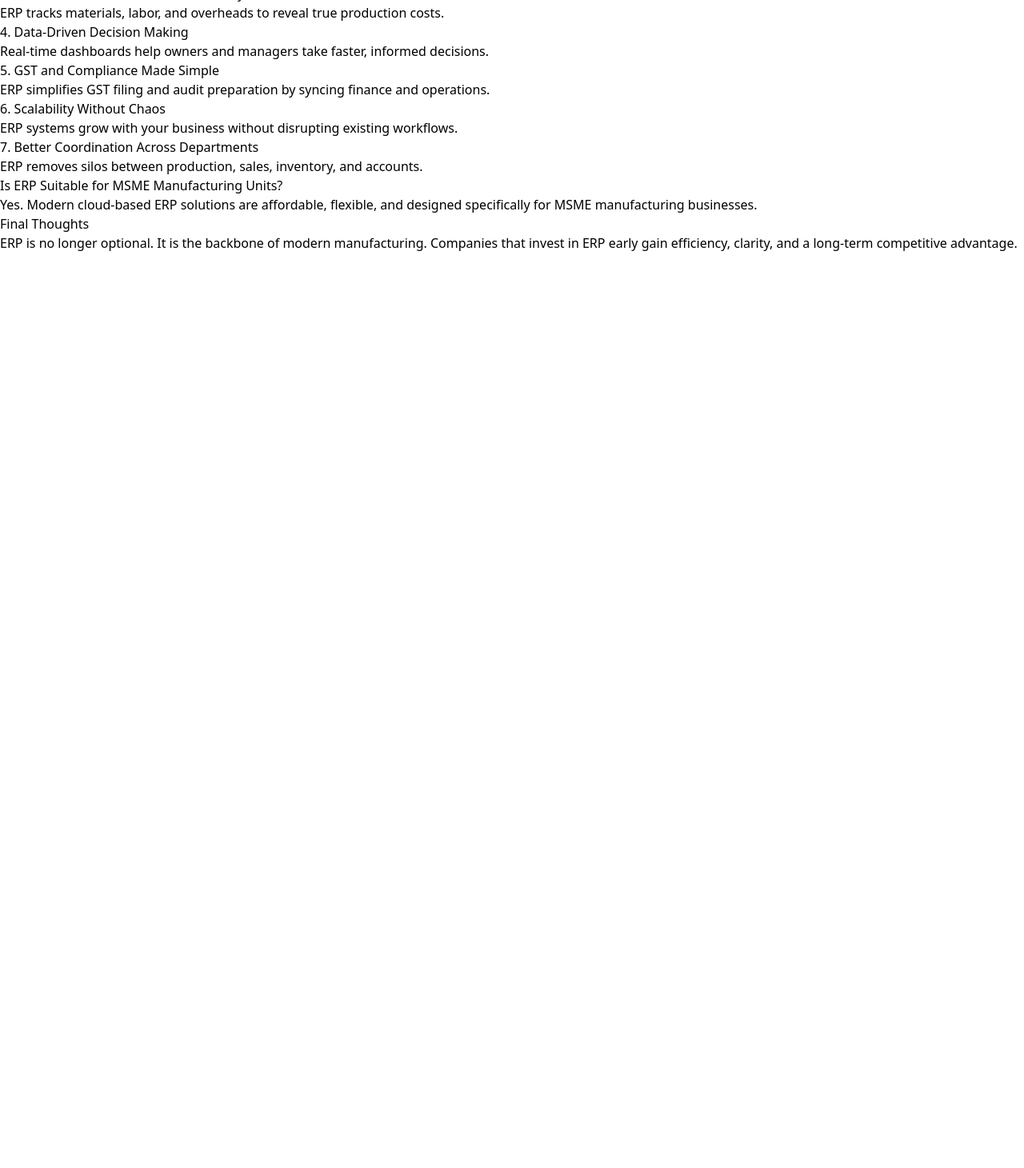
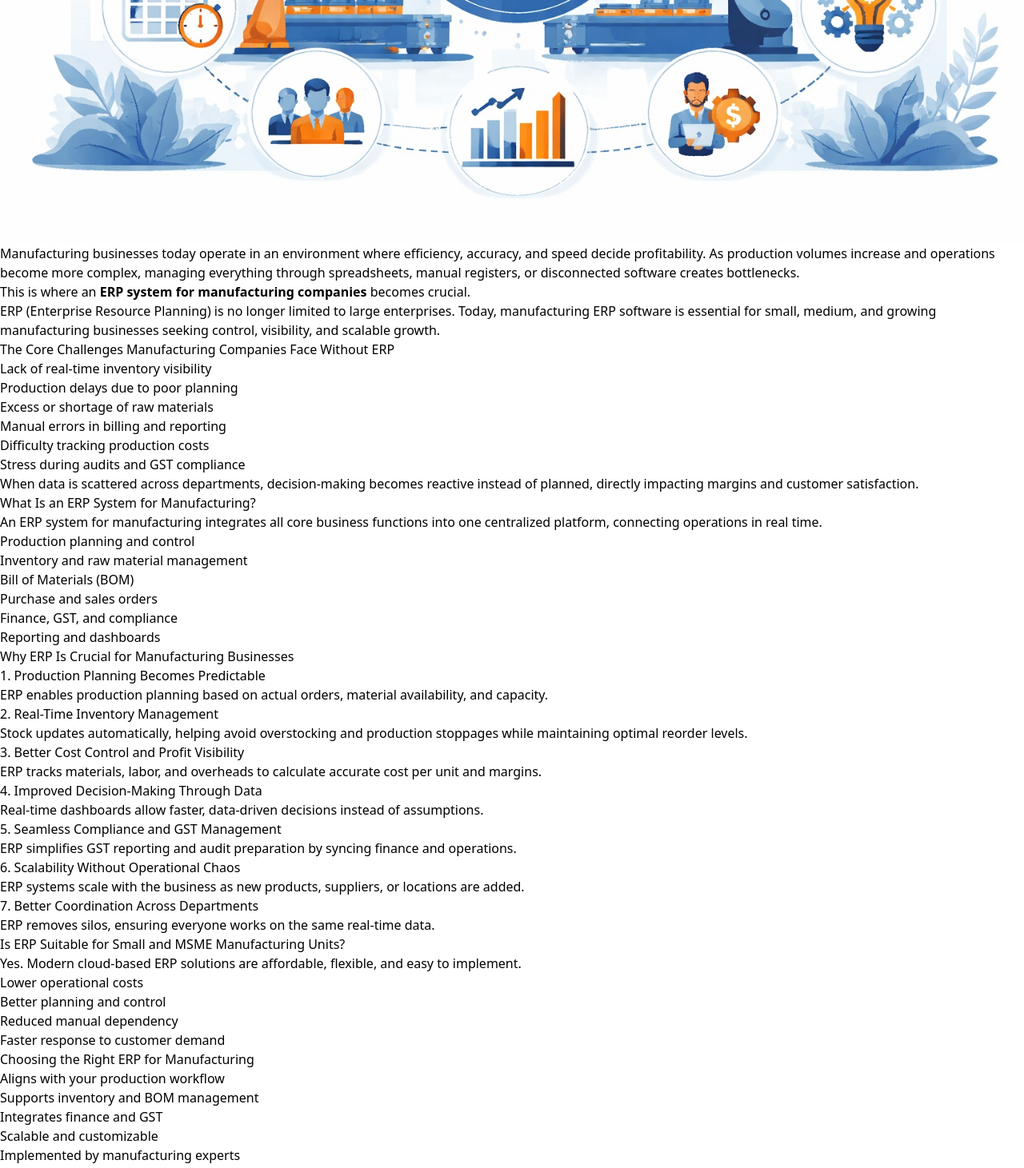
Before and after one commit to softgearwithus/Softgear-tech, a React (Vite) app: page /blogs/why-erp-is-crucial-for-manufacturing-companies in a window 1280 px wide. Shown: the part 620-2081 px from the top of the page at 80% size. Before the commit the page ends 936 px from the top, so only its background shows below. Built offline with nearby package versions, Linux system fonts and the light colour scheme.

Commit message:
add blogs

```diff
--- a/src/pages/Blogs/WhyERPManufacturing.jsx
+++ b/src/pages/Blogs/WhyERPManufacturing.jsx
@@ -1,43 +1,58 @@
 import React from "react";
-
+import image from "../../assets/erp-manufacturing.jpeg";
+import { Link } from "react-router-dom";
 export default function WhyERPManufacturing() {
-  return (
-    <main className="bg-gray-50 py-10">
-      {/* SEO: FAQ Schema */}
-      <script type="application/ld+json">
-        {`
-        {
+  const faqSchema = {
     "@context": "https://schema.org",
     "@type": "FAQPage",
-          "mainEntity": [
+    mainEntity: [
       {
         "@type": "Question",
-              "name": "Why is ERP crucial for manufacturing companies?",
-              "acceptedAnswer": {
+        name: "Why is ERP crucial for manufacturing companies?",
+        acceptedAnswer: {
           "@type": "Answer",
-                "text": "ERP integrates production, inventory, sales, and finance into one system, improving efficiency, cost control, and visibility."
-              }
+          text: "ERP integrates production, inventory, sales, and finance into one system, improving efficiency, visibility, and cost control.",
+        },
       },
       {
         "@type": "Question",
-              "name": "Is ERP suitable for small and MSME manufacturing units?",
-              "acceptedAnswer": {
+        name: "How does ERP help manufacturing businesses improve efficiency?",
+        acceptedAnswer: {
           "@type": "Answer",
-                "text": "Yes, cloud-based ERP solutions are affordable, scalable, and ideal for MSME manufacturing businesses."
-              }
+          text: "ERP automates production planning, tracks inventory in real time, reduces manual errors, and improves coordination across departments.",
+        },
       },
       {
         "@type": "Question",
-              "name": "What modules does a manufacturing ERP include?",
-              "acceptedAnswer": {
+        name: "Is ERP suitable for small and MSME manufacturing units?",
+        acceptedAnswer: {
           "@type": "Answer",
-                "text": "Manufacturing ERP includes production planning, inventory management, BOM, finance, GST, sales, and reporting dashboards."
-              }
-            }
-          ]
-        }
-        `}
-      </script>
+          text: "Yes, modern cloud-based ERP systems are cost-effective, scalable, and ideal for MSME manufacturing units.",
+        },
+      },
+      {
+        "@type": "Question",
+        name: "What are the key modules of an ERP system for manufacturing?",
+        acceptedAnswer: {
+          "@type": "Answer",
+          text: "Production planning, inventory management, BOM, purchase and sales, finance, GST, and reporting dashboards.",
+        },
+      },
+      {
+        "@type": "Question",
+        name: "What problems do manufacturers face without ERP?",
+        acceptedAnswer: {
+          "@type": "Answer",
+          text: "Manufacturers face inventory issues, production delays, cost visibility problems, manual errors, and scaling difficulties.",
+        },
+      },
+    ],
+  };
+
+  return (
+    <main className="bg-gray-50 py-10">
+      {/* SEO FAQ Schema */}
+      <script type="application/ld+json">{JSON.stringify(faqSchema)}</script>
 
       <article className="max-w-5xl mx-auto bg-white rounded-2xl shadow-md px-6 md:px-10 py-10">
         {/* Header */}
@@ -50,14 +65,31 @@ export default function WhyERPManufacturing() {
           </p>
         </header>
 
+        <Link
+          to="/intouch"
+          className="inline-flex items-center justify-center mt-8 px-6 py-3 rounded-xl bg-blue-600 text-white font-semibold text-base shadow-md transition-all duration-300 hover:bg-blue-700 hover:shadow-lg focus:outline-none focus:ring-2 focus:ring-blue-400"
+        >
+          Contact Us
+        </Link>
+
+        {/* Hero Image */}
+        <div className="mb-8">
+          <img
+            src={image}
+            alt="ERP system for manufacturing companies"
+            className="w-full rounded-xl object-cover"
+            loading="lazy"
+          />
+        </div>
+
         {/* Intro */}
         <section className="space-y-4 text-gray-700">
           <p>
             Manufacturing businesses today operate in an environment where
             efficiency, accuracy, and speed decide profitability. As production
             volumes increase and operations become more complex, managing
-            everything through spreadsheets or disconnected software creates
-            bottlenecks.
+            everything through spreadsheets, manual registers, or disconnected
+            software creates bottlenecks.
           </p>
           <p>
             This is where an{" "}
@@ -65,6 +97,12 @@ export default function WhyERPManufacturing() {
               ERP system for manufacturing companies
             </strong>{" "}
             becomes crucial.
+          </p>
+          <p>
+            ERP (Enterprise Resource Planning) is no longer limited to large
+            enterprises. Today, manufacturing ERP software is essential for
+            small, medium, and growing manufacturing businesses seeking control,
+            visibility, and scalable growth.
           </p>
         </section>
 
@@ -79,8 +117,13 @@ export default function WhyERPManufacturing() {
             <li>Excess or shortage of raw materials</li>
             <li>Manual errors in billing and reporting</li>
             <li>Difficulty tracking production costs</li>
-            <li>GST compliance and audit pressure</li>
+            <li>Stress during audits and GST compliance</li>
           </ul>
+          <p className="mt-4 text-gray-700">
+            When data is scattered across departments, decision-making becomes
+            reactive instead of planned, directly impacting margins and customer
+            satisfaction.
+          </p>
         </section>
 
         {/* What is ERP */}
@@ -89,8 +132,9 @@ export default function WhyERPManufacturing() {
             What Is an ERP System for Manufacturing?
           </h2>
           <p className="text-gray-700 mb-4">
-            An ERP system integrates all core manufacturing operations into a
-            single centralized platform, creating a single source of truth.
+            An ERP system for manufacturing integrates all core business
+            functions into one centralized platform, connecting operations in
+            real time.
           </p>
           <ul className="list-disc pl-6 space-y-2 text-gray-700">
             <li>Production planning and control</li>
@@ -98,7 +142,7 @@ export default function WhyERPManufacturing() {
             <li>Bill of Materials (BOM)</li>
             <li>Purchase and sales orders</li>
             <li>Finance, GST, and compliance</li>
-            <li>Reports and dashboards</li>
+            <li>Reporting and dashboards</li>
           </ul>
         </section>
 
@@ -110,72 +154,72 @@ export default function WhyERPManufacturing() {
 
           <div className="space-y-6 text-gray-700">
             <div>
-              <h3 className="text-lg font-semibold text-gray-900">
+              <h3 className="font-semibold text-gray-900">
                 1. Production Planning Becomes Predictable
               </h3>
               <p>
-                ERP helps manufacturers plan production based on real demand,
-                machine capacity, and material availability.
+                ERP enables production planning based on actual orders, material
+                availability, and capacity.
               </p>
             </div>
 
             <div>
-              <h3 className="text-lg font-semibold text-gray-900">
+              <h3 className="font-semibold text-gray-900">
                 2. Real-Time Inventory Management
               </h3>
               <p>
-                Inventory updates automatically, preventing overstocking and
-                production stoppages.
+                Stock updates automatically, helping avoid overstocking and
+                production stoppages while maintaining optimal reorder levels.
               </p>
             </div>
 
             <div>
-              <h3 className="text-lg font-semibold text-gray-900">
+              <h3 className="font-semibold text-gray-900">
                 3. Better Cost Control and Profit Visibility
               </h3>
               <p>
-                ERP tracks materials, labor, and overheads to reveal true
-                production costs.
+                ERP tracks materials, labor, and overheads to calculate accurate
+                cost per unit and margins.
               </p>
             </div>
 
             <div>
-              <h3 className="text-lg font-semibold text-gray-900">
-                4. Data-Driven Decision Making
+              <h3 className="font-semibold text-gray-900">
+                4. Improved Decision-Making Through Data
               </h3>
               <p>
-                Real-time dashboards help owners and managers take faster,
-                informed decisions.
+                Real-time dashboards allow faster, data-driven decisions instead
+                of assumptions.
               </p>
             </div>
 
             <div>
-              <h3 className="text-lg font-semibold text-gray-900">
-                5. GST and Compliance Made Simple
+              <h3 className="font-semibold text-gray-900">
+                5. Seamless Compliance and GST Management
               </h3>
               <p>
-                ERP simplifies GST filing and audit preparation by syncing
+                ERP simplifies GST reporting and audit preparation by syncing
                 finance and operations.
               </p>
             </div>
 
             <div>
-              <h3 className="text-lg font-semibold text-gray-900">
-                6. Scalability Without Chaos
+              <h3 className="font-semibold text-gray-900">
+                6. Scalability Without Operational Chaos
               </h3>
               <p>
-                ERP systems grow with your business without disrupting existing
-                workflows.
+                ERP systems scale with the business as new products, suppliers,
+                or locations are added.
               </p>
             </div>
 
             <div>
-              <h3 className="text-lg font-semibold text-gray-900">
+              <h3 className="font-semibold text-gray-900">
                 7. Better Coordination Across Departments
               </h3>
               <p>
-                ERP removes silos between production, sales, inventory, and
-                accounts.
+                ERP removes silos, ensuring everyone works on the same real-time
+                data.
               </p>
             </div>
           </div>
@@ -184,23 +228,43 @@ export default function WhyERPManufacturing() {
         {/* MSME */}
         <section className="mt-10">
           <h2 className="text-2xl font-semibold text-gray-900 mb-4">
-            Is ERP Suitable for MSME Manufacturing Units?
+            Is ERP Suitable for Small and MSME Manufacturing Units?
           </h2>
-          <p className="text-gray-700">
+          <p className="text-gray-700 mb-3">
             Yes. Modern cloud-based ERP solutions are affordable, flexible, and
-            designed specifically for MSME manufacturing businesses.
+            easy to implement.
           </p>
+          <ul className="list-disc pl-6 space-y-2 text-gray-700">
+            <li>Lower operational costs</li>
+            <li>Better planning and control</li>
+            <li>Reduced manual dependency</li>
+            <li>Faster response to customer demand</li>
+          </ul>
         </section>
 
-        {/* Final */}
+        {/* Choosing ERP */}
+        <section className="mt-10">
+          <h2 className="text-2xl font-semibold text-gray-900 mb-4">
+            Choosing the Right ERP for Manufacturing
+          </h2>
+          <ul className="list-disc pl-6 space-y-2 text-gray-700">
+            <li>Aligns with your production workflow</li>
+            <li>Supports inventory and BOM management</li>
+            <li>Integrates finance and GST</li>
+            <li>Scalable and customizable</li>
+            <li>Implemented by manufacturing experts</li>
+          </ul>
+        </section>
+
+        {/* Conclusion */}
         <section className="mt-10 border-t pt-6">
           <h2 className="text-2xl font-semibold text-gray-900 mb-4">
             Final Thoughts
           </h2>
           <p className="text-gray-700">
-            ERP is no longer optional. It is the backbone of modern manufacturing.
-            Companies that invest in ERP early gain efficiency, clarity, and a
-            long-term competitive advantage.
+            ERP is more than software—it is the backbone of modern
+            manufacturing. Businesses that invest in ERP early will not only
+            survive but lead in the years to come.
           </p>
         </section>
       </article>
```
Also changed, not shown: src/assets/erp-manufacturing.jpeg (added). Lines whose indentation alone changed are shown as unchanged.
